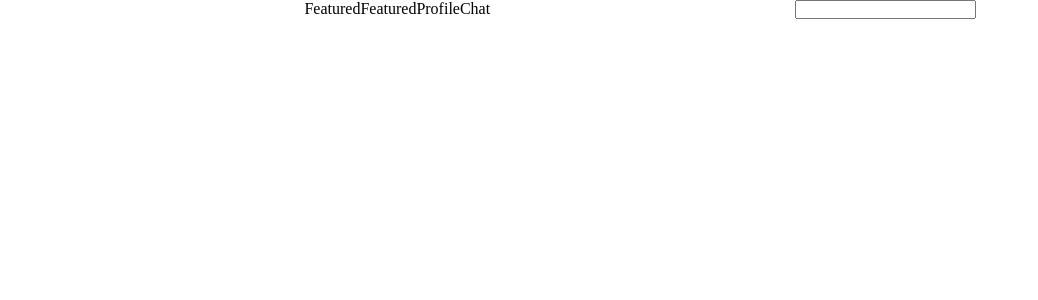
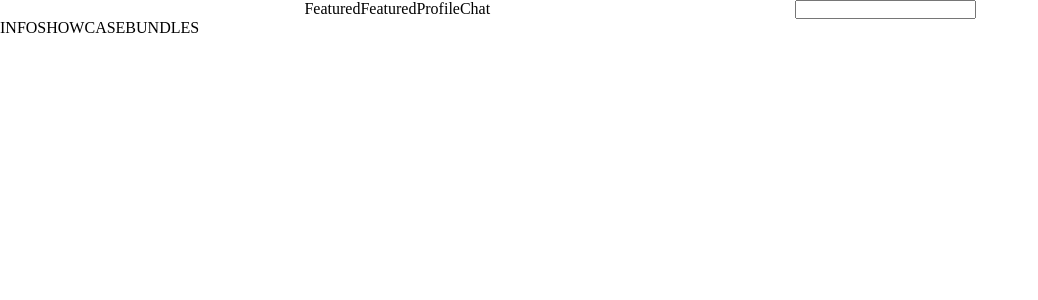
Before and after one commit to Matheus-OliRod/Ethereal-vault, a React (Create React App) app: page /profile/1 in a window 1280 px wide. Shown: the top 300 px of the page, without its empty margins (0-1038 px from the left). Built offline with nearby package versions, Linux system fonts and the light colour scheme; no server answers; what @shoelace-style/shoelace would draw is missing.

Commit message:
Started adding profile content and ID based visualization

```diff
--- a/src/App.js
+++ b/src/App.js
@@ -1,7 +1,7 @@
 import Navbar from './views/navbar/Navbar';
 import Featured from './views/featured/Featured';
 import Chat from './views/chat/Chat';
-import { BrowserRouter as Router, Route, Switch, Routes} from 'react-router-dom';
+import { BrowserRouter as Router, Route, Routes} from 'react-router-dom';
 import './App.css';
 import Profile from './views/profile/Profile';
 import ItemCard from './views/item-card/ItemCard';
@@ -35,7 +35,7 @@ function App() {
       <Navbar />
         <Routes>
           <Route index path='/' element={<Featured />} />
-          <Route path='/profile' element={<Profile />} />
+          <Route path='/profile/:id' element={<Profile />} />
           <Route path='/chat' element={<Chat />} />
         </Routes>
     </div>
--- /dev/null
+++ b/src/res/placeholders/current-user-data.json
@@ -0,0 +1,14 @@
+{
+            "username" : "Matheus",
+            "average_rating": "4.72",
+            "art_type": "art",
+            "profile_pic_url": "#",
+            "main_tags": [
+                "Tag 1",
+                "Tag 2",
+                "Tag 3",
+                "Tag 4",
+                "Tag 5"
+            ],
+            "uuid": "001"
+        }
--- a/src/services/userDataFetch.jsx
+++ b/src/services/userDataFetch.jsx
@@ -1,5 +1,5 @@
 import { createContext, useContext, useEffect, useState } from "react";
-
+import mockData from "@/res/placeholders/current-user-data.json";
 
 const UserContext = createContext(null);
 export const useUser = () => useContext(UserContext);
@@ -18,7 +18,7 @@ export const UserDataProvider = ({children}) => {
             }
             catch(err) {
                 console.error("User fetching error: ", err);
-                setUserData(null);
+                setUserData(mockData);
             }
             finally {
                 setLoading(false);
--- a/src/views/navbar/Navbar.jsx
+++ b/src/views/navbar/Navbar.jsx
@@ -1,6 +1,7 @@
-import { useState } from "react";
+import { useContext, useState } from "react";
 import { Link } from "react-router-dom";
 import "./Navbar.css";
+import { useUser} from "@/services/userDataFetch";
 
 /**
  * Contains link access to all major pages/views of the app.
@@ -13,6 +14,7 @@ function Navbar() {
 
     const [pageName, setPageName] = useState("Featured");
     const [isDark, setIsDark] = useState(false);
+    const {userData} = useUser();
     let isDarkMode = false;
 
     /**
@@ -47,7 +49,7 @@ function Navbar() {
                     <sl-button variant="primary" slot="trigger" caret>{pageName}</sl-button>
                     <sl-menu>
                         <Link to="/"><sl-menu-item  onClick={e => handleCurPageName("Featured")}>Featured</sl-menu-item></Link>
-                        <Link to="/Profile"><sl-menu-item onClick={e => handleCurPageName("Profile")}>Profile</sl-menu-item></Link>
+                        <Link to={`/Profile/${userData.uuid}`}><sl-menu-item onClick={e => handleCurPageName("Profile")}>Profile</sl-menu-item></Link>
                         <Link to="/chat"><sl-menu-item  onClick={e => handleCurPageName("Chat")}>Chat</sl-menu-item></Link>
                     </sl-menu>
                 </sl-dropdown>
--- a/src/views/profile/Profile.css
+++ b/src/views/profile/Profile.css
@@ -0,0 +1,4 @@
+
+sl-tab-group {
+    display: flex;
+}
--- a/src/views/profile/Profile.jsx
+++ b/src/views/profile/Profile.jsx
@@ -1,7 +1,27 @@
+import { useState } from "react";
+import InfoPanel from "./components/info-panel/InfoPanel";
+import ShowcasePanel from "./components/showcase-panel/ShowcasePanel";
+import BundlesPanel from "./components/showcase-panel/ShowcasePanel";
+import "./Profile.css";
+import { useParams } from "react-router-dom";
 
 function Profile() {
+
+    const [profileData, setProfileData] = useState({});
+    const {id} = useParams();
+
     return (
-        <h2>Hello, Profile</h2>
+        <div>
+                <sl-tab-group>
+                    <sl-tab slot="nav" panel="info-panel">INFO</sl-tab>
+                    <sl-tab slot="nav" panel="showcase-panel">SHOWCASE</sl-tab>
+                    <sl-tab slot="nav" panel="bundles-panel">BUNDLES</sl-tab>
+
+                    <sl-tab-panel name="info-panel"><InfoPanel /></sl-tab-panel>
+                    <sl-tab-panel name="showcase-panel"><ShowcasePanel /></sl-tab-panel>
+                    <sl-tab-panel name="bundles-panel"><BundlesPanel /></sl-tab-panel>
+                </sl-tab-group>
+        </div>
     );
 }
 
--- /dev/null
+++ b/src/views/profile/components/info-panel/InfoPanel.jsx
@@ -0,0 +1,13 @@
+
+function InfoPanel() {
+
+    return (
+        <div>
+
+
+
+        </div>
+    );
+}
+
+export default InfoPanel;
--- /dev/null
+++ b/src/views/profile/components/showcase-panel/ShowcasePanel.jsx
@@ -0,0 +1,9 @@
+
+function ShowcasePanel() {
+
+    return (
+        <div></div>
+    );
+}
+
+export default ShowcasePanel;
```
Also changed, not shown: src/views/profile/components/bundles-panel/BundlesPanel.jsx (added, +9 -0 lines), src/views/profile/components/bundles-panel/BundlesPanel.css (added), src/views/profile/components/info-panel/InfoPanel.css (added), src/views/profile/components/showcase-panel/ShowcasePanel.css (added).
